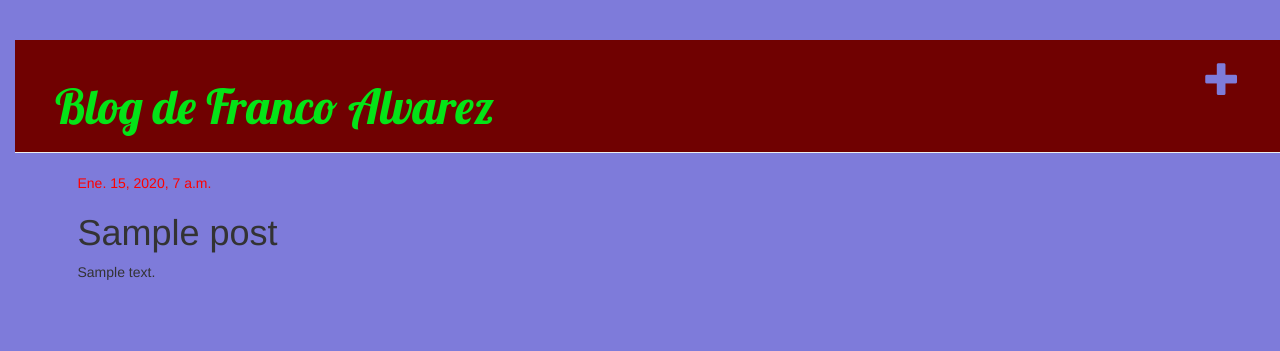
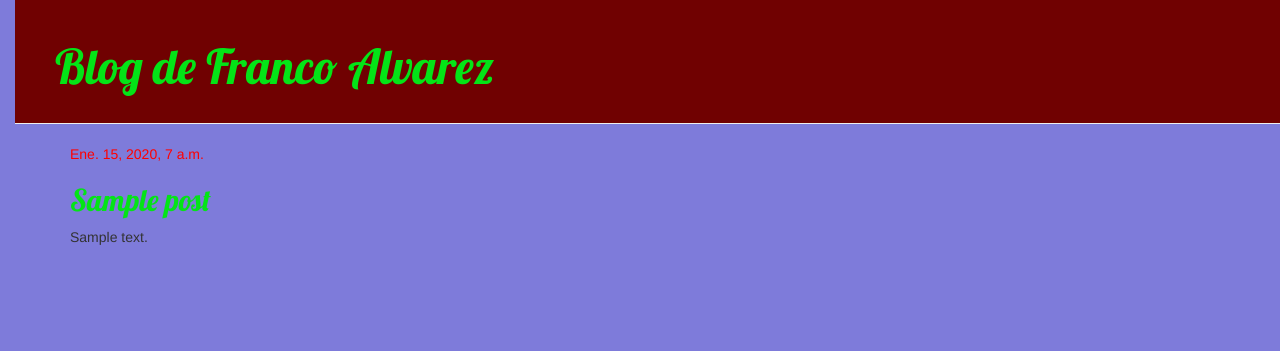
Before and after one commit to francoNicolasAlvarez/my-first-blog, a Django app: template blog/templates/blog/post_detail.html in a window 1280 px wide. Shown: the top 351 px of the page. Run offline with Django 3.2, Linux system fonts and the light colour scheme; the template is opened without the code that fills it: values that come from a table or form of the project are taken from there, others are empty; tables that the repository leaves empty hold one stand-in row (values such as "Sample post"); parts of the project's set-up code (start-up, migrations or seed data) failed here and were passed over; some libraries are stand-ins or nearby versions.

Commit message:
Update numero 4

```diff
--- a/blog/static/css/blog.css
+++ b/blog/static/css/blog.css
@@ -19,7 +19,9 @@ body {
     color: #04e417;
     font-size: 36pt;
     text-decoration: none;
+    justify-content: center;
 }
+
 
 .content {
     margin-left: 40px;
@@ -27,6 +29,7 @@ body {
 
 h1, h2, h3, h4 {
     font-family: 'Lobster', cursive;
+    color: #04e417;
 }
 
 .date {
@@ -53,7 +56,8 @@ h1, h2, h3, h4 {
 }
 
 .post h2 a, .post h2 a:visited {
-    color: #e5ff00;
+    color: #04e417;
+
 }
 html{
     background-color: rgb(126, 123, 218);
--- a/blog/templates/blog/base.html
+++ b/blog/templates/blog/base.html
@@ -6,14 +6,15 @@
         <link rel="stylesheet" href="//maxcdn.bootstrapcdn.com/bootstrap/3.2.0/css/bootstrap.min.css">
         <link rel="stylesheet" href="//maxcdn.bootstrapcdn.com/bootstrap/3.2.0/css/bootstrap-theme.min.css">
         <link href='//fonts.googleapis.com/css?family=Lobster&subset=latin,latin-ext' rel='stylesheet' type='text/css'>
+        <link rel="stylesheet" href="{% static 'css/blog.css' %}">
 
     </head>
     <body>
         <div class="page-header">
-
+            {% if user.is_authenticated %}
             <a href="{% url 'post_new' %}" class="top-menu"><span class="glyphicon glyphicon-plus"></span></a>
+            {% endif %}
             <h1><a href="/">Blog de Franco Alvarez </a></h1>
-
         </div>
         <div class="content container">
             <div class="row">
--- a/blog/templates/blog/post_detail.html
+++ b/blog/templates/blog/post_detail.html
@@ -10,7 +10,7 @@
         {% if user.is_authenticated %}
         <a class="btn btn-default" href="{% url 'post_edit' pk=post.pk %}"><span class="glyphicon glyphicon-pencil"></span></a>
         {% endif %}
-        <h1>{{ post.title }}</h1>
+        <h2>{{ post.title }}</h2>
         <p>{{ post.text|linebreaksbr }}</p>
 
     </div>
```
